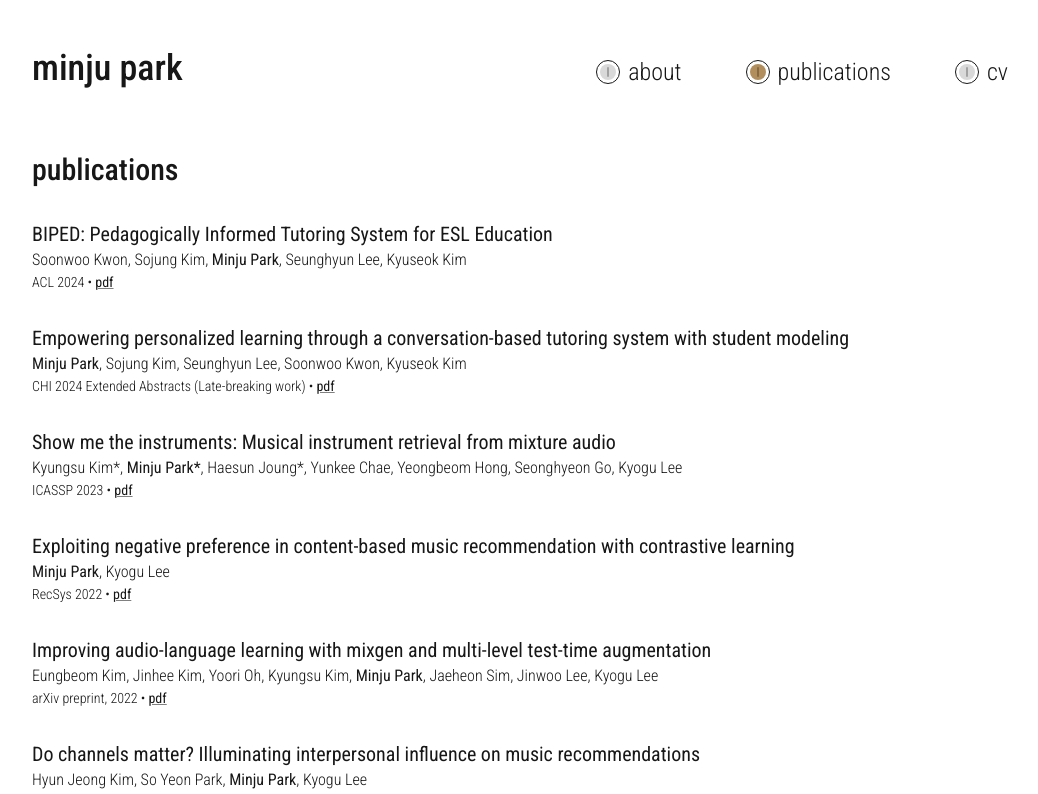
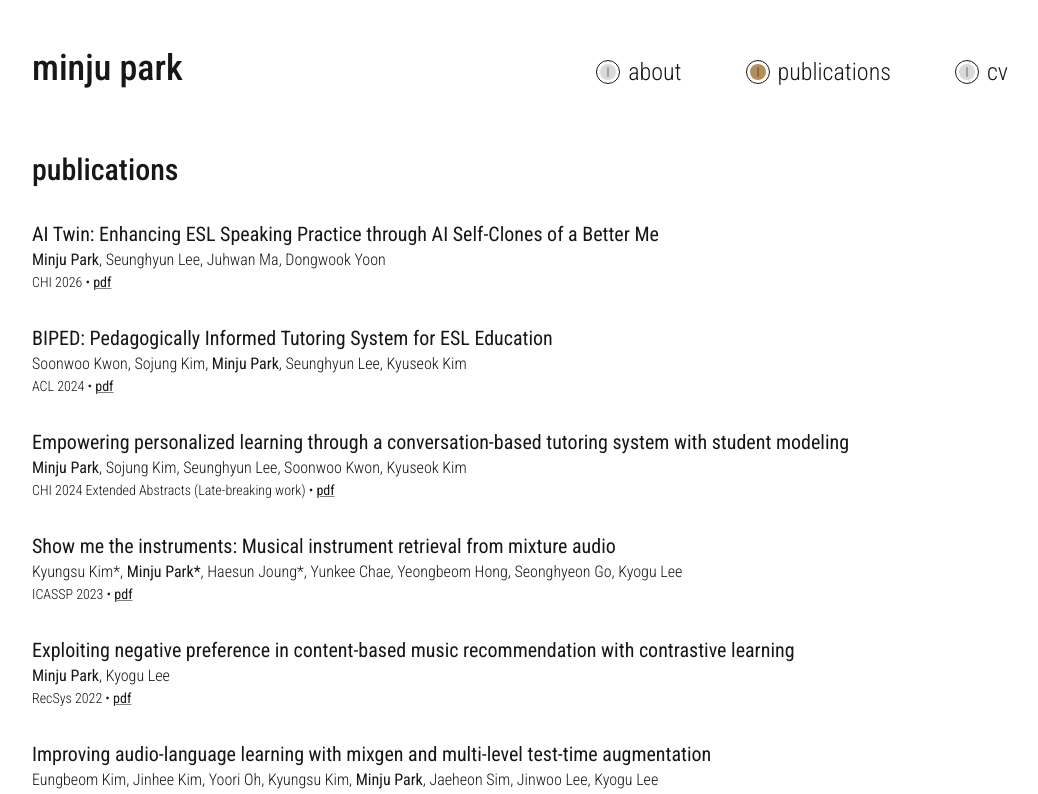
Before and after one commit to obzva/minju-park-nextjs, a Next.js app: page /publications in a window 1280 px wide. Shown: the top 794 px of the page, without its empty margins (112-1150 px from the left). Built offline with nearby package versions, Linux system fonts and the light colour scheme.

Commit message:
add publication

```diff
--- a/app/publications/page.tsx
+++ b/app/publications/page.tsx
@@ -45,6 +45,17 @@ export default function Publications() {
 }
 
 const pubs = [
+  {
+    title: "AI Twin: Enhancing ESL Speaking Practice through AI Self-Clones of a Better Me",
+    authors: [
+      "Minju Park",
+      "Seunghyun Lee",
+      "Juhwan Ma",
+      "Dongwook Yoon",
+    ],
+    conf: "CHI 2026",
+    pdfURL: "https://arxiv.org/pdf/2601.11103",
+  },
   {
     title: "BIPED: Pedagogically Informed Tutoring System for ESL Education",
     authors: [
```
